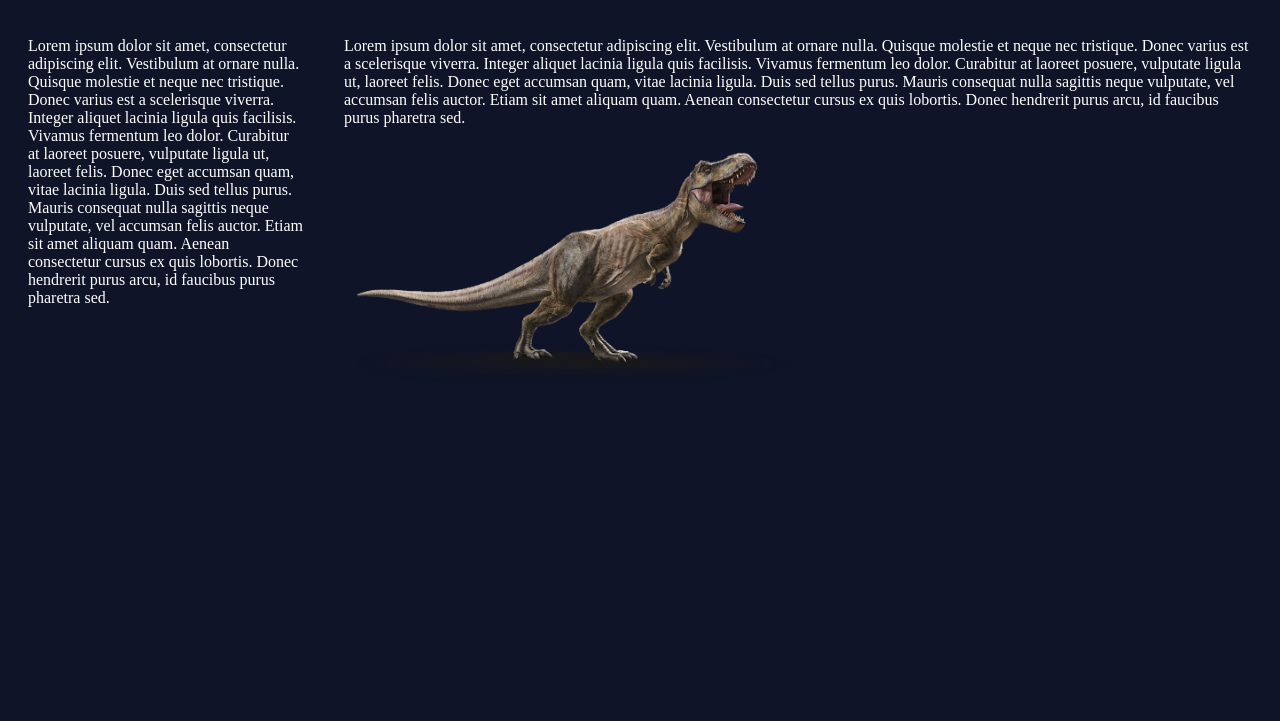
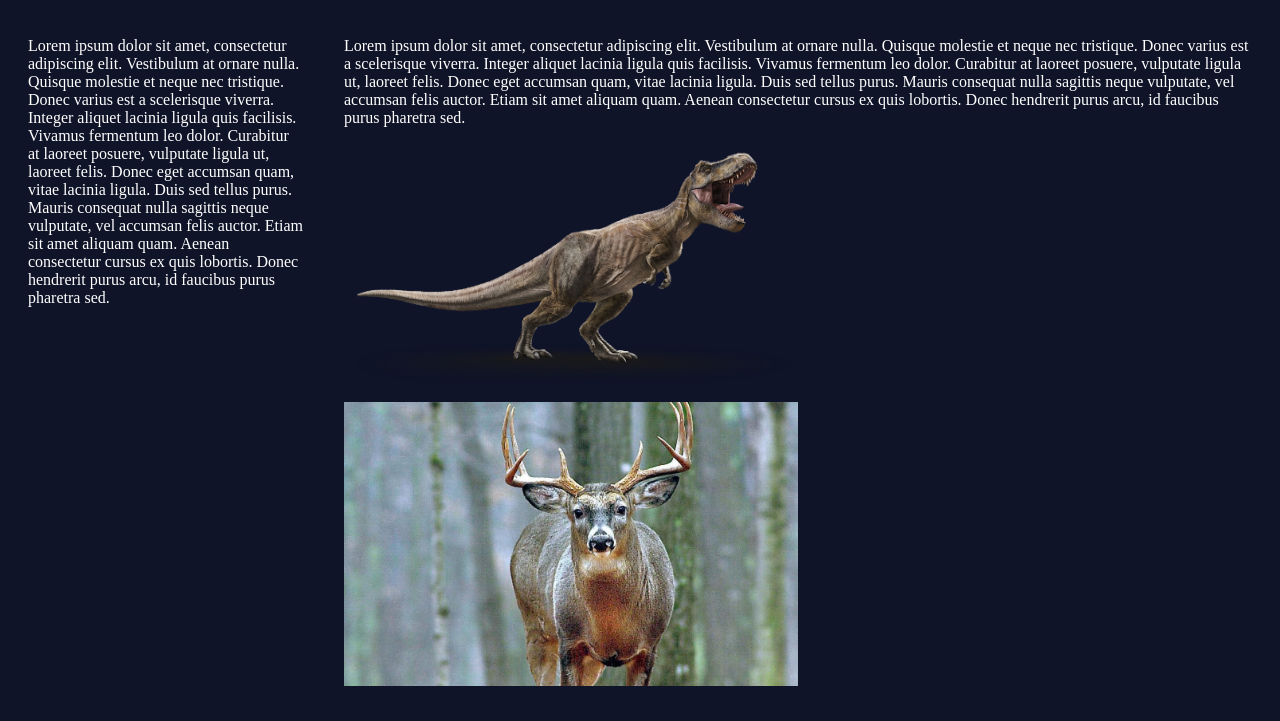
Before and after one commit to kendrins04/kendrins04.github.io, a plain HTML site: page Travelpage.html in a window 1280 px wide. Shown: the part 79-800 px from the top of the page. Drawn offline with Linux system fonts and the light colour scheme.

Commit message:
add a pic

```diff
--- a/Travelpage.html
+++ b/Travelpage.html
@@ -64,6 +64,7 @@
 				</p>
 
         		<img src="images/dino.jpeg" width=50%>
+        		<img src="images/deer2.jpeg" width=50%>
 			</div>
 		</div>
     </body>
```
Also changed, not shown: Images/deer2.jpeg (added).
